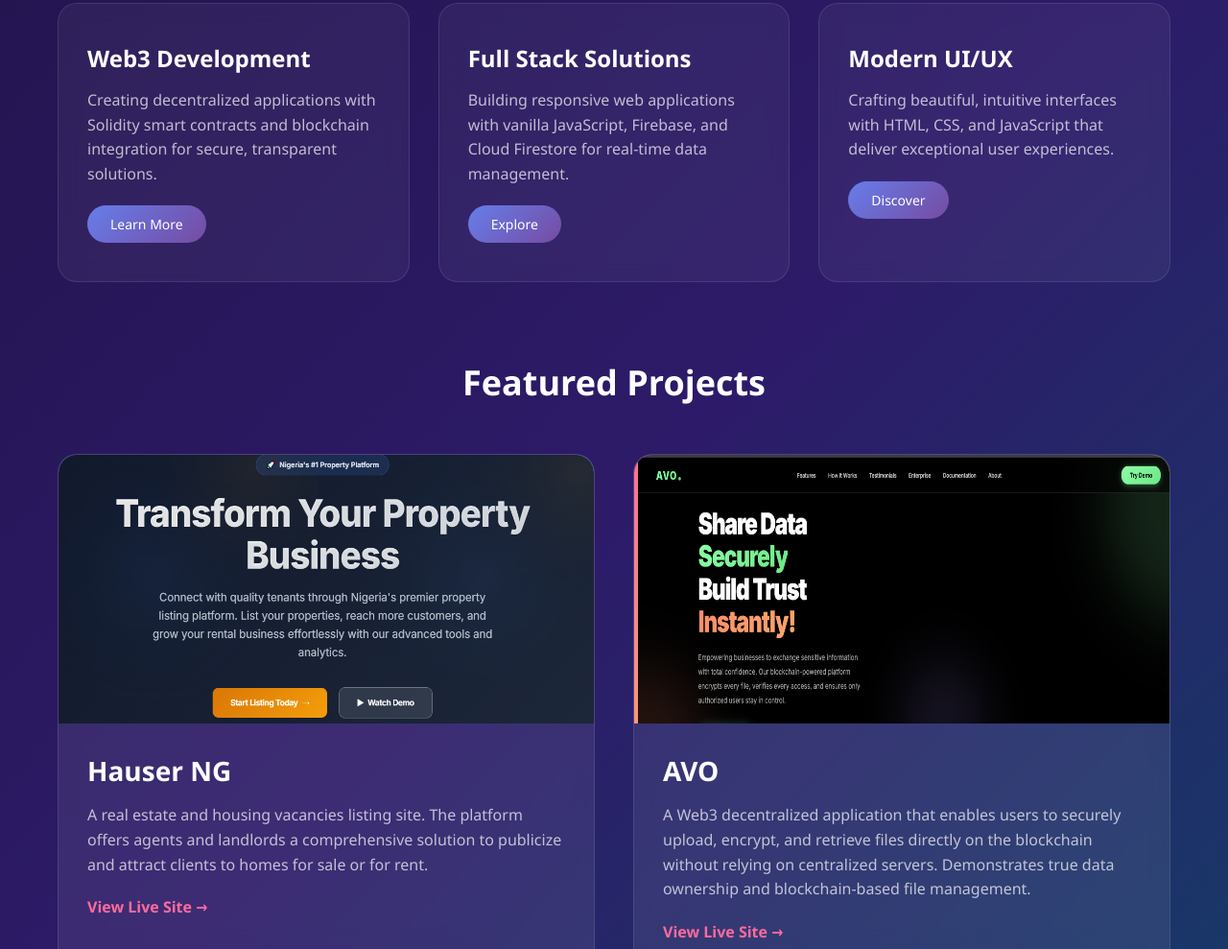
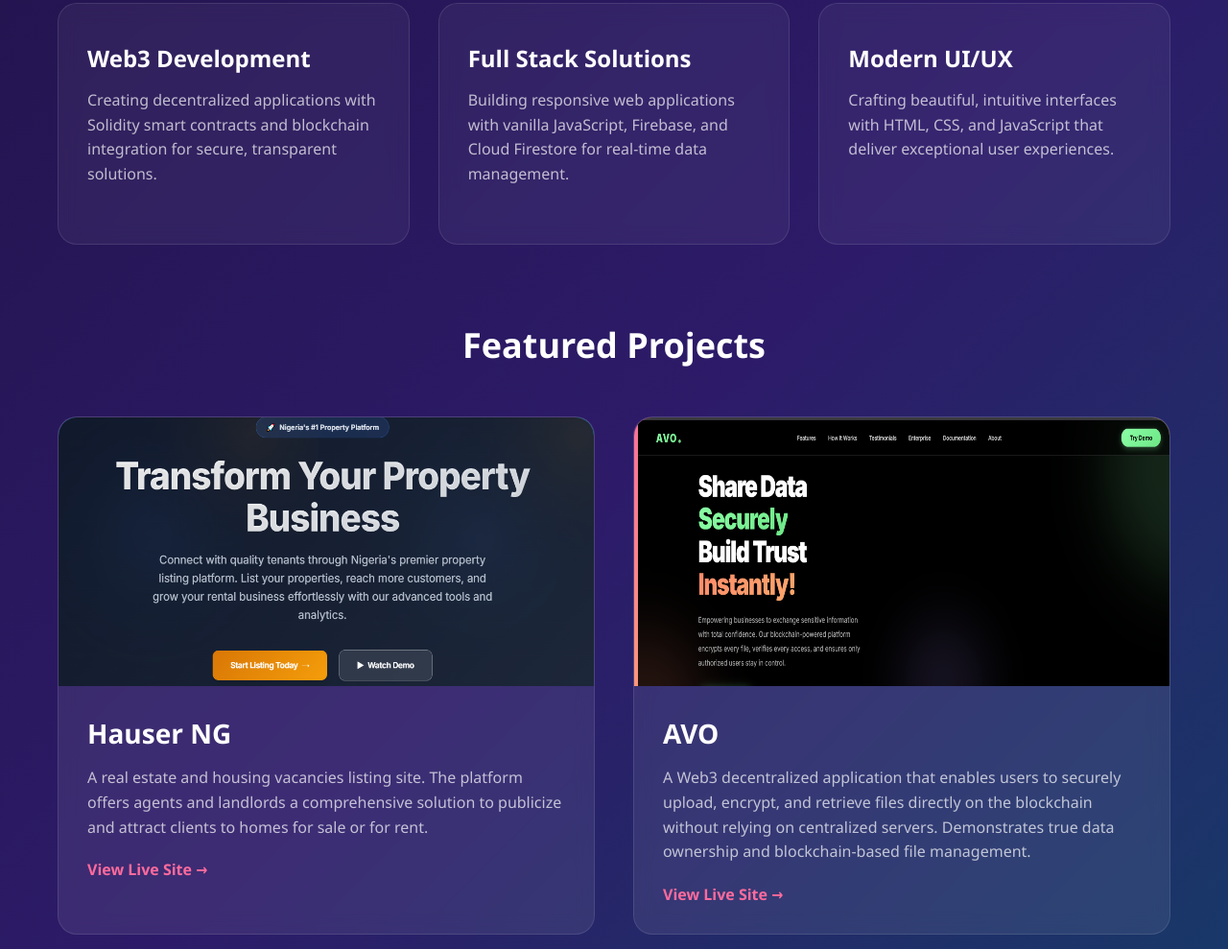
Before and after one commit to org-cyber/potfolio, a plain HTML site: page index.html in a window 1280 px wide. Shown: the part 787-1776 px from the top of the page at 96% size. Drawn offline with Linux system fonts and the light colour scheme.

Commit message:
removed the unneeded learnmore/explore/discover links from index.html

```diff
--- a/index.html
+++ b/index.html
@@ -416,17 +416,17 @@
             <div class="feature-card">
                 <h3>Web3 Development</h3>
                 <p>Creating decentralized applications with Solidity smart contracts and blockchain integration for secure, transparent solutions.</p>
-                <a href="#" class="feature-button">Learn More</a>
+
             </div>
             <div class="feature-card">
                 <h3>Full Stack Solutions</h3>
                 <p>Building responsive web applications with vanilla JavaScript, Firebase, and Cloud Firestore for real-time data management.</p>
-                <a href="#" class="feature-button">Explore</a>
+
             </div>
             <div class="feature-card">
                 <h3>Modern UI/UX</h3>
                 <p>Crafting beautiful, intuitive interfaces with HTML, CSS, and JavaScript that deliver exceptional user experiences.</p>
-                <a href="#" class="feature-button">Discover</a>
+
             </div>
         </section>
 
```
